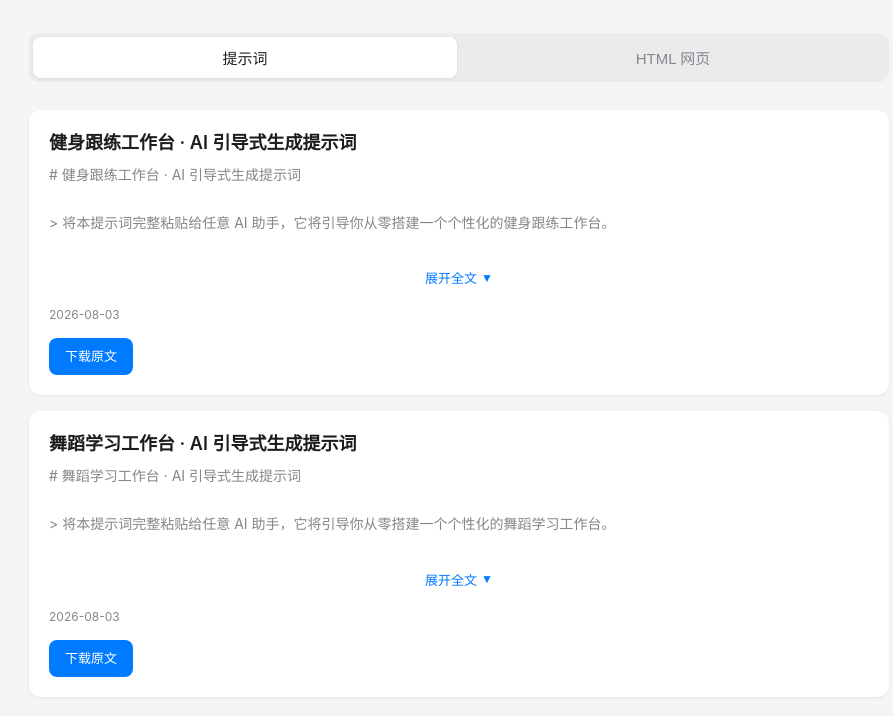
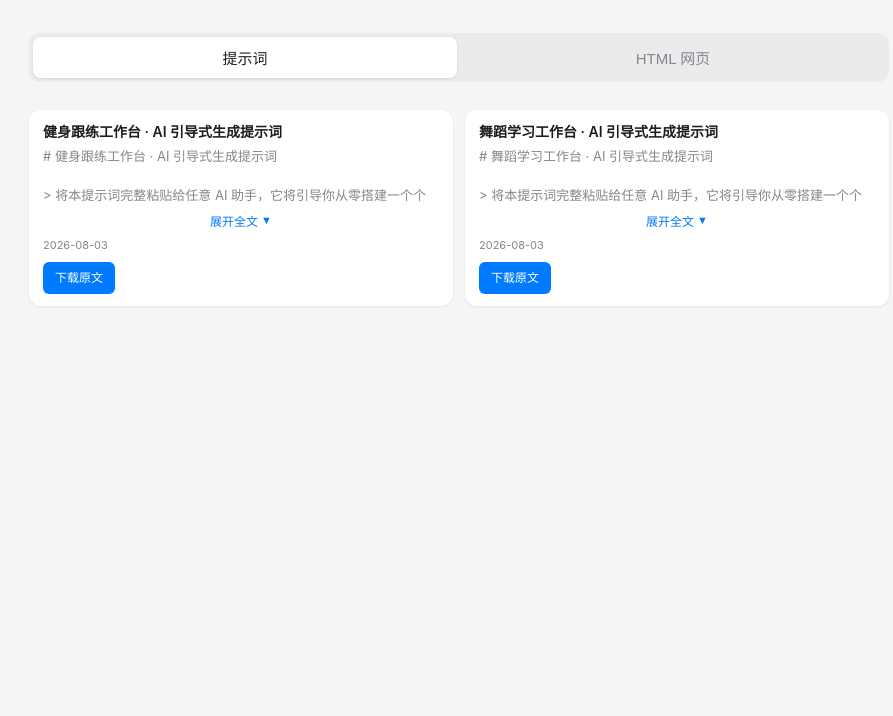
Before and after one commit to nb7yzt54z6-boop/my-collection, a plain HTML site: page index.html in a window 1280 px wide. Shown: the part 118-834 px from the top of the page, without its empty margins (181-1074 px from the left). After the commit the page ends 800 px from the top, so only its background shows below. Drawn offline with Linux system fonts and the light colour scheme.

Commit message:
优化: 两个板块改为小方格网格布局，缩小卡片和截图尺寸提升加载速度

```diff
--- a/index.html
+++ b/index.html
@@ -110,37 +110,49 @@
 
   .empty-state p { font-size: 14px; }
 
+  /* Card Grid */
+  .card-grid {
+    display: grid;
+    grid-template-columns: repeat(auto-fill, minmax(280px, 1fr));
+    gap: 12px;
+  }
+
   /* Card */
   .card {
     background: var(--card-bg);
     border-radius: var(--radius);
     box-shadow: var(--shadow);
-    margin-bottom: 16px;
     overflow: hidden;
-    transition: box-shadow 0.2s;
+    transition: box-shadow 0.2s, transform 0.2s;
+    display: flex;
+    flex-direction: column;
   }
 
-  .card:hover { box-shadow: 0 2px 12px rgba(0,0,0,0.12); }
+  .card:hover { box-shadow: 0 2px 12px rgba(0,0,0,0.12); transform: translateY(-1px); }
 
-  .card-body { padding: 20px; }
+  .card-body { padding: 12px 14px; flex: 1; display: flex; flex-direction: column; }
 
   .card-title {
-    font-size: 18px;
+    font-size: 14px;
     font-weight: 600;
-    margin-bottom: 8px;
     line-height: 1.4;
+    display: -webkit-box;
+    -webkit-line-clamp: 2;
+    -webkit-box-orient: vertical;
+    overflow: hidden;
   }
 
-  /* ========== 优化3：max-height 折叠展开 ========== */
+  /* ========== 折叠展开（小方格内精简版） ========== */
   .card-content {
-    font-size: 14px;
+    font-size: 13px;
     color: var(--text-secondary);
-    line-height: 1.7;
+    line-height: 1.5;
     white-space: pre-wrap;
     word-break: break-word;
-    max-height: 6.8em;
+    max-height: 4.5em;
     overflow: hidden;
-    transition: max-height 0.4s ease;
+    transition: max-height 0.3s ease;
+    margin-top: 6px;
   }
 
   .card-content.expanded {
@@ -151,11 +163,11 @@
     display: flex;
     align-items: center;
     justify-content: center;
-    gap: 4px;
-    padding: 6px 0;
-    margin-top: 4px;
+    gap: 3px;
+    padding: 4px 0 0;
+    margin-top: 2px;
     cursor: pointer;
-    font-size: 13px;
+    font-size: 12px;
     font-weight: 500;
     color: var(--primary);
     border: none;
@@ -169,51 +181,51 @@
   .card-content-trigger .arrow {
     display: inline-block;
     transition: transform 0.3s ease;
-    font-size: 12px;
+    font-size: 11px;
   }
 
   .card-content-trigger .arrow.up { transform: rotate(180deg); }
 
-  /* ========== 优化3：顶部收起按钮 ========== */
   .collapse-top {
     display: none;
     align-items: center;
     justify-content: center;
-    gap: 4px;
-    padding: 4px 0 8px;
+    gap: 3px;
+    padding: 2px 0 4px;
     cursor: pointer;
-    font-size: 13px;
+    font-size: 12px;
     font-weight: 500;
     color: var(--primary);
     border: none;
     background: transparent;
     width: 100%;
     border-bottom: 1px solid var(--border);
-    margin-bottom: 8px;
+    margin-bottom: 4px;
   }
 
   .collapse-top.show { display: flex; }
 
   .card-meta {
-    font-size: 12px;
+    font-size: 11px;
     color: var(--text-secondary);
-    margin-top: 12px;
+    margin-top: auto;
+    padding-top: 8px;
   }
 
   .card-actions {
     display: flex;
-    gap: 10px;
-    margin-top: 14px;
+    gap: 6px;
+    margin-top: 8px;
     flex-wrap: wrap;
   }
 
   .btn {
     display: inline-flex;
     align-items: center;
-    gap: 6px;
-    padding: 8px 16px;
-    border-radius: 8px;
-    font-size: 13px;
+    gap: 4px;
+    padding: 6px 12px;
+    border-radius: 6px;
+    font-size: 12px;
     font-weight: 500;
     border: none;
     cursor: pointer;
@@ -239,11 +251,11 @@
     border-color: var(--primary);
   }
 
-  /* ========== 优化1：渐进式图片加载 ========== */
+  /* ========== 截图（小方格缩小版） ========== */
   .screenshot-wrapper {
     position: relative;
     width: 100%;
-    max-height: 260px;
+    aspect-ratio: 16 / 10;
     overflow: hidden;
     cursor: pointer;
     background: #f0f0f0;
@@ -251,11 +263,12 @@
 
   .screenshot-wrapper img {
     width: 100%;
+    height: 100%;
     display: block;
     object-fit: cover;
     object-position: top;
     opacity: 0;
-    transition: opacity 0.5s ease;
+    transition: opacity 0.4s ease;
   }
 
   .screenshot-wrapper img.loaded {
@@ -362,9 +375,10 @@
   @media (max-width: 600px) {
     .container { padding: 20px 16px; }
     header h1 { font-size: 22px; }
-    .card-body { padding: 16px; }
-    .card-title { font-size: 16px; }
-    .screenshot-wrapper { max-height: 200px; }
+    .card-grid { grid-template-columns: 1fr; gap: 10px; }
+    .card-body { padding: 10px 12px; }
+    .card-title { font-size: 14px; }
+    .screenshot-wrapper { max-height: 180px; }
     .back-to-top { bottom: 20px; right: 16px; }
   }
 </style>
@@ -428,7 +442,7 @@ function renderPrompts(prompts) {
     return;
   }
 
-  container.innerHTML = prompts.map(p => {
+  container.innerHTML = '<div class="card-grid">' + prompts.map(p => {
     const hasMore = p.content.length > 200;
     // 展开全文按钮：如果内容超过 200 字符才显示
     const mdPath = p.md_file || '';
@@ -454,7 +468,7 @@ function renderPrompts(prompts) {
         </div>
       </div>
     `;
-  }).join('');
+  }).join('') + '</div>';
 }
 
 function renderWebpages(webpages) {
@@ -470,7 +484,7 @@ function renderWebpages(webpages) {
     return;
   }
 
-  container.innerHTML = webpages.map(w => {
+  container.innerHTML = '<div class="card-grid">' + webpages.map(w => {
     const screenshotPath = w.screenshot || '';
 
     return `
@@ -491,7 +505,7 @@ function renderWebpages(webpages) {
         </div>
       </div>
     `;
-  }).join('');
+  }).join('') + '</div>';
 }
 
 function toggleContent(id) {
```
